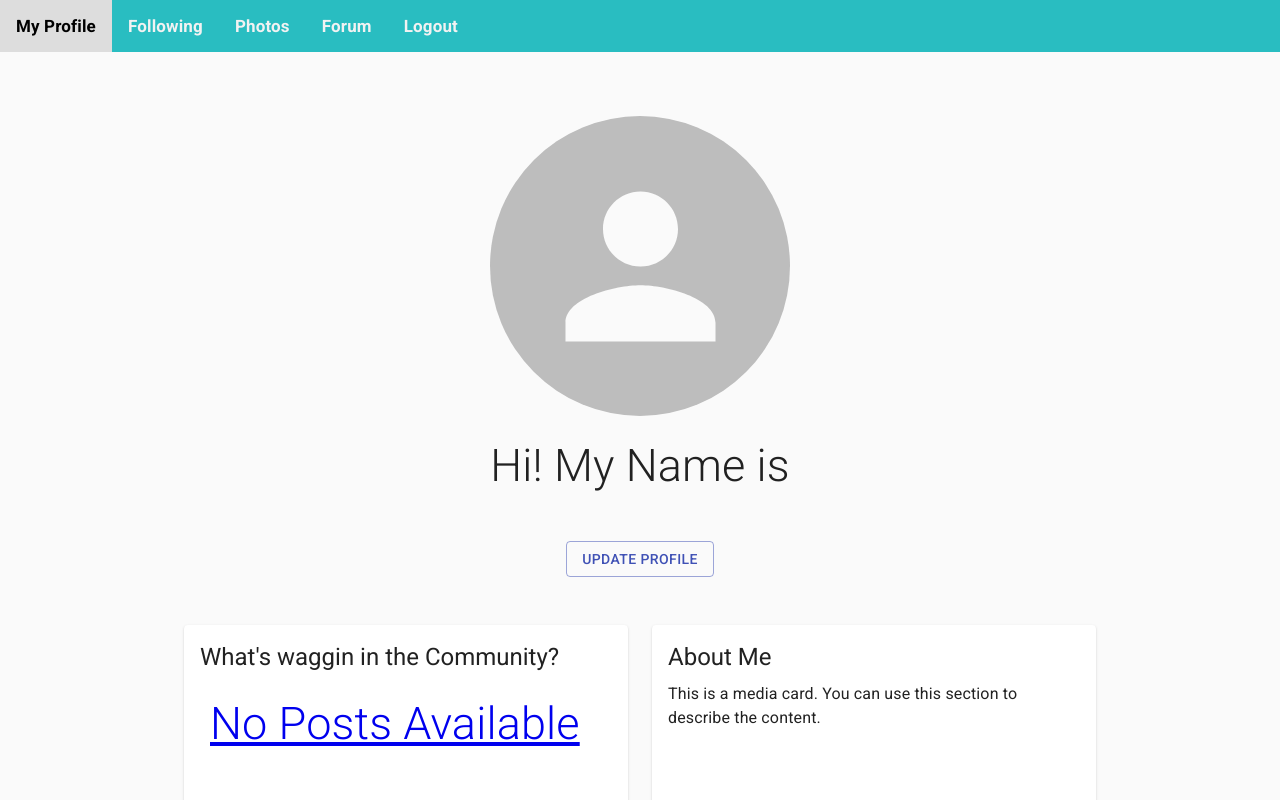
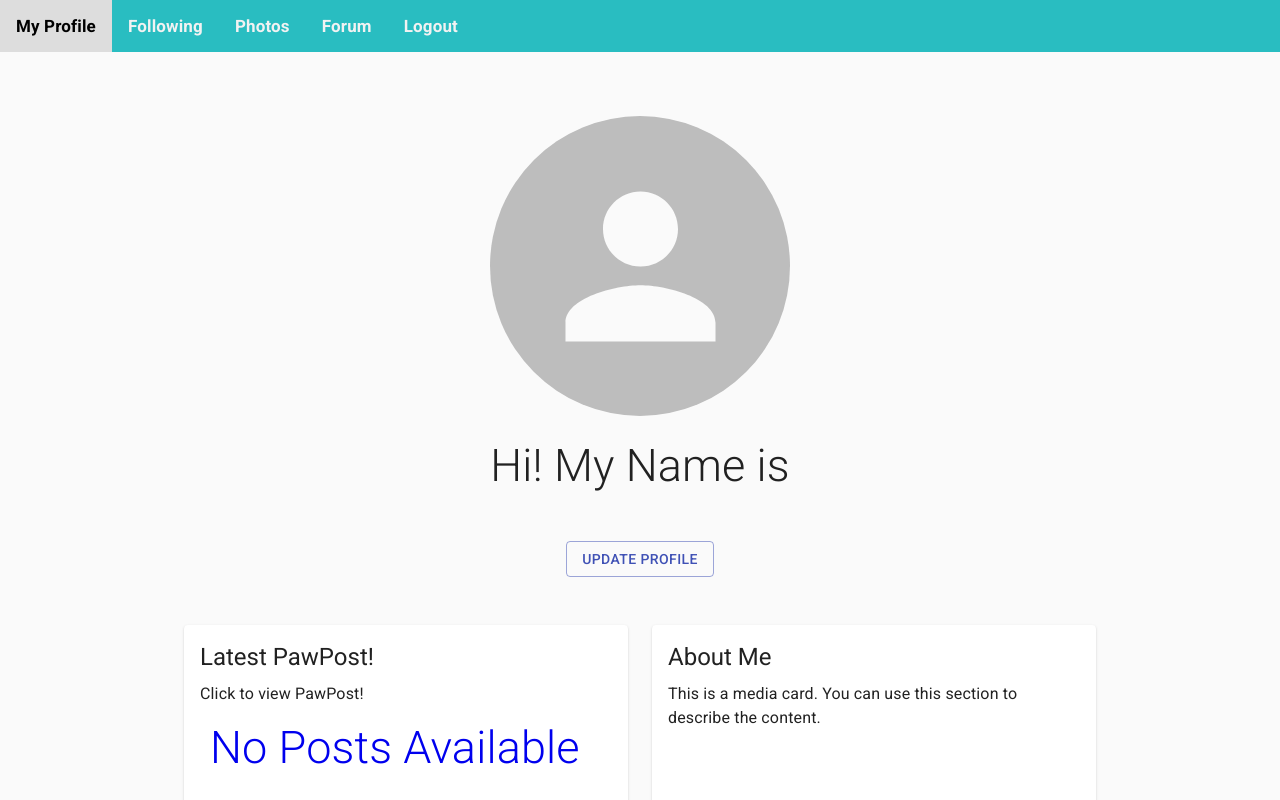
Before and after one commit to ac0712148/pawpals, a React (Create React App) app in the folder client/: page /newprofile in a window 1280 px wide. Shown: the top 800 px of the page. Built offline with nearby package versions, Linux system fonts and the light colour scheme; no server answers; sample sign-in values are in the browser's storage.

Commit message:
added latest post state

```diff
--- a/client/src/pages/NewProfilePage/NewProfilePage.js
+++ b/client/src/pages/NewProfilePage/NewProfilePage.js
@@ -6,7 +6,6 @@ import Button from "@material-ui/core/Button";
 import Card from "@material-ui/core/Card";
 import CardActions from "@material-ui/core/CardActions";
 import CardContent from "@material-ui/core/CardContent";
-import CardMedia from "@material-ui/core/CardMedia";
 import CssBaseline from "@material-ui/core/CssBaseline";
 import Grid from "@material-ui/core/Grid";
 import Box from "@material-ui/core/Box";
@@ -18,7 +17,6 @@ import Tab from "@material-ui/core/Tab";
 import Axios from "axios";
 
 ///////// Imports needed for post preview ///////
-import Post from "../../components/Posts/Post"
 import { CardHeader } from "@material-ui/core";
 /////// End Imports for posts///////////////////
 function Copyright() {
@@ -120,7 +118,7 @@ export default function NewProfile() {
 
   /////////////// Post preview Section/////////
 
-  const [latestPost, setLatestPost] = useState()
+  const [latestPost, setLatestPost] = useState([])
   useEffect(() => {
     function getPosts() {
       Axios.get('/api/post').then((res) => {
@@ -135,13 +133,17 @@ export default function NewProfile() {
     }
     getPosts();
   },[])
+
+  function convertTimestampToDate(unix_timestamp) {
+    var formattedTime = new Date(unix_timestamp).toLocaleDateString("en-US")
+    return formattedTime;
+}
   /////////////// End Post preview Section //////
 
   const classes = useStyles();
 
   return (
     <React.Fragment>
-      {console.log(latestPost)}
       <CssBaseline />
       <main>
         {/* Hero unit */}
@@ -186,15 +188,18 @@ export default function NewProfile() {
 
                 <CardContent className={classes.cardContent}>
                   <Typography gutterBottom variant="h5" component="h2">
-                    What's waggin in the Community?
+                    Latest PawPost!
+                  </Typography>
+                  <Typography  component="h4">
+                    Click to view PawPost!
                   </Typography>
                   {/* <Typography>
                     This is a media card. You can use this section to describe
                     the content.
                   </Typography> */}
-                  <Box to="/posts" component={Link} display="flex" flexWrap="wrap">
-                  {latestPost ? (<Card>
-                    <CardHeader title={latestPost.authorId.username} subheader={latestPost.timeStamp}/>
+                  <Box to="/posts" component={Link} display="flex" flexWrap="wrap" style={{textDecoration: "none"}}>
+                  {latestPost.authorId ? (<Card style={{width: "100%", backgroundColor: "#F4F6F6"}} variant="outlined">
+                    <CardHeader title={latestPost.authorId.username} subheader={convertTimestampToDate(latestPost.timeStamp)}/>
                     <CardContent>
                     <Typography variant="body2" color="textSecondary" component="p">
                         {latestPost.text}
```
